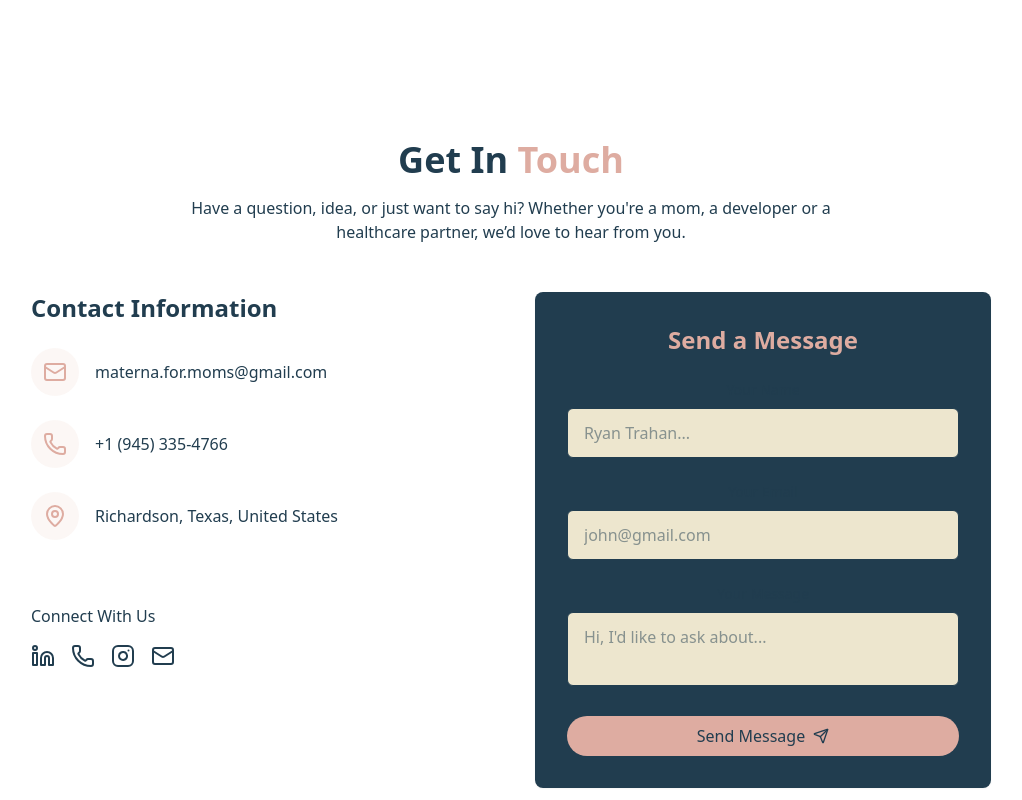
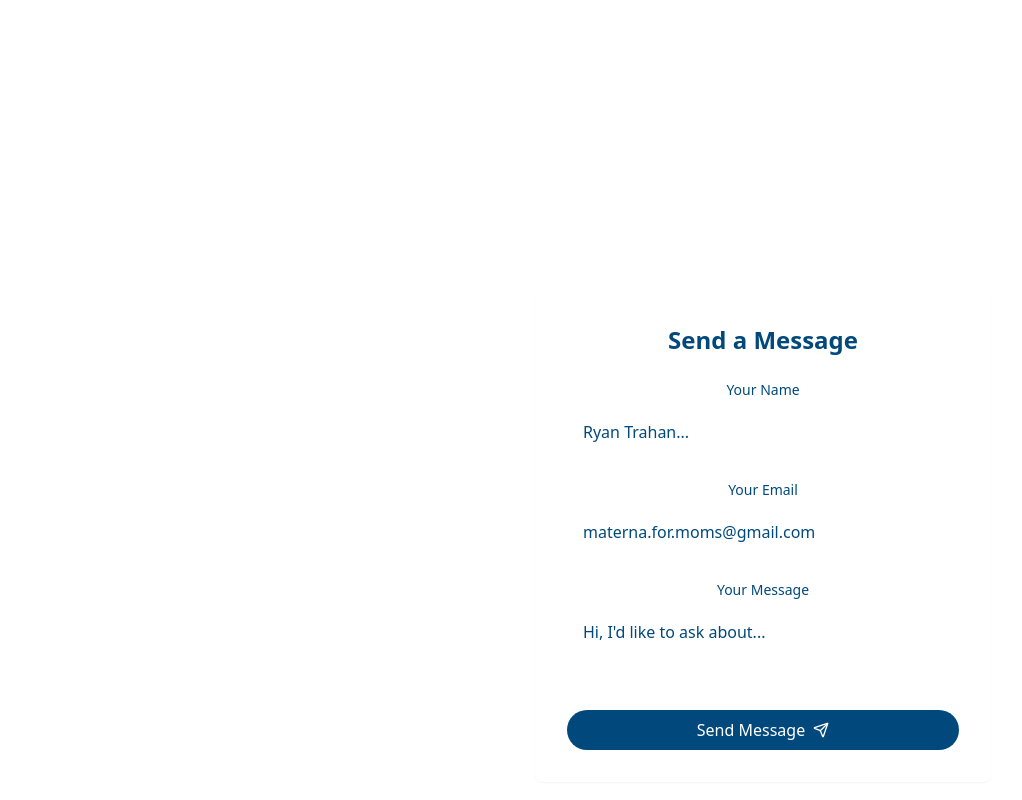
Before and after one commit to shriya77/Portfolio-Website, a React (Vite) app: page / in a window 1280 px wide. Shown: the part 2780-3580 px from the top of the page, without its empty margins (129-1151 px from the left). Built offline with nearby package versions, Linux system fonts and the light colour scheme.

Commit message:
contact section

```diff
--- a/src/components/ContactSection.jsx
+++ b/src/components/ContactSection.jsx
@@ -59,54 +59,54 @@ export const ContactSection = () => {
   return (
     <section id="contact" className="py-24 px-4 relative bg-secondary/30">
       <div className="container mx-auto max-w-5xl">
-        <h2 className="text-3xl md:text-4xl font-bold mb-4 text-center">
-          Get In <span className="text-primary"> Touch</span>
+        <h2 className="text-3xl md:text-4xl font-bold mb-4 text-center text-white">
+          Get In <span className="text-white"> Touch</span>
         </h2>
 
-        <p className="text-center text-muted-foreground mb-12 max-w-2xl mx-auto">
-          Have a question, idea, or just want to say hi? Whether you're a mom, a developer or a healthcare partner, we’d love to hear from you.
+        <p className="text-center text-white mb-12 max-w-2xl mx-auto">
+          Have a question, idea, or just want to say hi? <br></br>Dont hesitate to reach out, I have a 100% response rate.
         </p>
 
         <div className="grid grid-cols-1 md:grid-cols-2 gap-12">
           <div className="space-y-8">
-            <h3 className="text-2xl font-semibold mb-6 text-left">
+            <h3 className="text-2xl font-semibold mb-6 text-left text-white">
               {" "}
               Contact Information
             </h3>
 
             <div className="space-y-6 justify-left">
               <div className="flex items-center space-x-4">
-                <div className="p-3 rounded-full bg-primary/10">
-                  <Mail className="h-6 w-6 text-primary" />{" "}
+                <div className="p-3 rounded-full bg-white/10">
+                  <Mail className="h-6 w-6 text-white" />{" "}
                 </div>
                 <div>
                   <a
                     href="mailto:shriyakkx@gmail.com"
-                    className="text-muted-foreground hover:text-primary transition-colors pt-1"
+                    className="text-white hover:text-white transition-colors pt-1"
                   >
-                    materna.for.moms@gmail.com
+                    shriyakkx@gmail.com
                   </a>
                 </div>
               </div>
               <div className="flex items-center space-x-4">
-                <div className="p-3 rounded-full bg-primary/10">
-                  <Phone className="h-6 w-6 text-primary" />{" "}
+                <div className="p-3 rounded-full bg-white/10">
+                  <Phone className="h-6 w-6 text-white" />{" "}
                 </div>
                 <div>
                   <a
-                    href="tel:+11234567890"
-                    className="text-muted-foreground hover:text-primary transition-colors pt-1"
+                    href="tel:+19453354766"
+                    className="text-white hover:text-white transition-colors pt-1"
                   >
                     +1 (945) 335-4766
                   </a>
                 </div>
               </div>
               <div className="flex items-center space-x-4">
-                <div className="p-3 rounded-full bg-primary/10">
-                  <MapPin className="h-6 w-6 text-primary" />{" "}
+                <div className="p-3 rounded-full bg-white/10">
+                  <MapPin className="h-6 w-6 text-white" />{" "}
                 </div>
                 <div>
-                  <a className="text-muted-foreground hover:text-primary transition-colors pt-1">
+                  <a className="text-white hover:text-white transition-colors pt-1">
                     Richardson, Texas, United States
                   </a>
                 </div>
@@ -114,35 +114,33 @@ export const ContactSection = () => {
             </div>
 
             <div className="pt-8">
-              <h4 className="font-medium mb-4 text-left"> Connect With Us</h4>
+              <h4 className="font-medium mb-4 text-left text-white"> Connect With Us</h4>
               <div className="flex space-x-4 justify-left">
-                <a href="https://www.linkedin.com/company/materna-women" target="_blank">
-                  <Linkedin />
+                <a href="https://www.linkedin.com/in/shriya77/" target="_blank" rel="noreferrer">
+                  <Linkedin className="text-white" />
                 </a>
-                <a href="tel:+19453354766" target="_blank">
-                  <Phone/>
+                <a href="tel:+19453354766" target="_blank" rel="noreferrer">
+                  <Phone className="text-white" />
                 </a>
-                <a href="https://www.instagram.com/materna.health/" target="_blank">
-                  <Instagram />
-                </a>
-                <a href="mailto:shriyakkx@gmail.com" target="_blank">
-                  <Mail/>
+                <a href="mailto:shriyakkx@gmail.com" target="_blank" rel="noreferrer">
+                  <Mail className="text-white" />
                 </a>
               </div>
             </div>
           </div>
 
           <div
-            className="bg-card p-8 rounded-lg shadow-xs"
+            className="p-8 rounded-lg shadow-xs"
+            style={{ backgroundColor: "rgba(255,255,255,0.3)" }}
             onSubmit={handleSubmit}
           >
-            <h3 className="text-2xl font-semibold mb-6 text-[hsl(var(--primary))]"> Send a Message</h3>
+            <h3 className="text-2xl font-semibold mb-6" style={{ color: "#01497C" }}> Send a Message</h3>
 
             <form className="space-y-6">
               <div>
                 <label
                   htmlFor="name"
-                  className="block text-sm font-medium mb-2 text-[hsl(var(--foreground))]"
+                  className="block text-sm font-medium mb-2 text-[#01497C]"
                 >
                   {" "}
                   Your Name
@@ -152,7 +150,8 @@ export const ContactSection = () => {
                   id="name"
                   name="name"
                   required
-                  className="w-full px-4 py-3 rounded-md border border-input bg-background focus:outline-hidden foucs:ring-2 focus:ring-primary"
+                  style={{ backgroundColor: "rgba(255,255,255,0.2)", backdropFilter: "blur(10px)" }}
+                  className="w-full px-4 py-3 rounded-md bg-background focus:outline-hidden focus:ring-2 focus:ring-white text-[#01497C] placeholder-[#01497C]"
                   placeholder="Ryan Trahan..."
                 />
               </div>
@@ -160,7 +159,7 @@ export const ContactSection = () => {
               <div>
                 <label
                   htmlFor="email"
-                  className="block text-sm font-medium mb-2 text-[hsl(var(--foreground))]"
+                  className="block text-sm font-medium mb-2 text-[#01497C]"
                 >
                   {" "}
                   Your Email
@@ -170,15 +169,16 @@ export const ContactSection = () => {
                   id="email"
                   name="email"
                   required
-                  className="w-full px-4 py-3 rounded-md border border-input bg-background focus:outline-hidden foucs:ring-2 focus:ring-primary"
-                  placeholder="john@gmail.com"
+                  style={{ backgroundColor: "rgba(255,255,255,0.2)", backdropFilter: "blur(10px)" }}
+                  className="w-full px-4 py-3 rounded-md bg-background focus:outline-hidden focus:ring-2 focus:ring-white text-[#01497C] placeholder-[#01497C]"
+                  placeholder="materna.for.moms@gmail.com"
                 />
               </div>
 
               <div>
                 <label
                   htmlFor="message"
-                  className="block text-sm font-medium mb-2 text-[hsl(var(--foreground))]"
+                  className="block text-sm font-medium mb-2 text-[#01497C]"
                 >
                   {" "}
                   Your Message
@@ -187,7 +187,8 @@ export const ContactSection = () => {
                   id="message"
                   name="message"
                   required
-                  className="w-full px-4 py-3 rounded-md border border-input bg-background focus:outline-hidden foucs:ring-2 focus:ring-primary resize-none"
+                  style={{ backgroundColor: "rgba(255,255,255,0.2)", backdropFilter: "blur(10px)" }}
+                  className="w-full px-4 py-3 rounded-md bg-background focus:outline-hidden focus:ring-2 focus:ring-white resize-none text-[#01497C] placeholder-[#01497C]"
                   placeholder="Hi, I'd like to ask about..."
                 />
               </div>
@@ -195,8 +196,9 @@ export const ContactSection = () => {
               <button
                 type="submit"
                 disabled={isSubmitting}
+                style={{ backgroundColor: "#01497C" }}
                 className={cn(
-                  "cosmic-button w-full flex items-center justify-center gap-2"
+                  "cosmic-button w-full flex items-center justify-center gap-2 text-white"
                 )}
               >
                 {isSubmitting ? "Sending..." : "Send Message"}
```
Also changed, not shown: src/pages/Home.jsx (line endings or trailing spaces).
